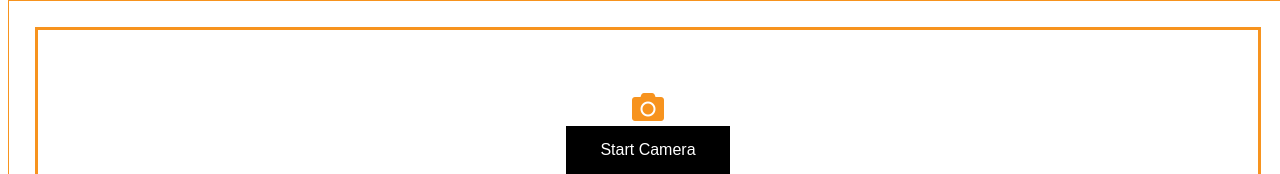
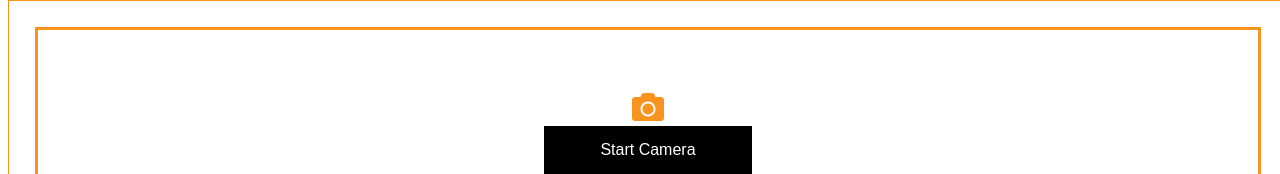
Before and after one commit to norbu123/3yearproject, a Django app: page /form in a window 1280 px wide. Shown: the part 199-373 px from the top of the page. Run offline with Django 3.2, Linux system fonts and the light colour scheme.

Commit message:
Update form.html

```diff
--- a/myapp/templates/form.html
+++ b/myapp/templates/form.html
@@ -43,7 +43,7 @@
                     <div id="innerDiv">
                         <center>
                             <i class="fa fa-camera fa-2x" style="color: #F7931E;"></i><br/>
-                            <button id="start-camera" class="btn" style="width:15%; height:3rem; background-color: black; font-size:medium;">
+                            <button id="start-camera" class="btn" style="width:19%; height:3rem; background-color: black; font-size:medium;">
 
                                 <a href="#" style="text-decoration: none;color: white;">Start Camera</a>
                             </button>
```
